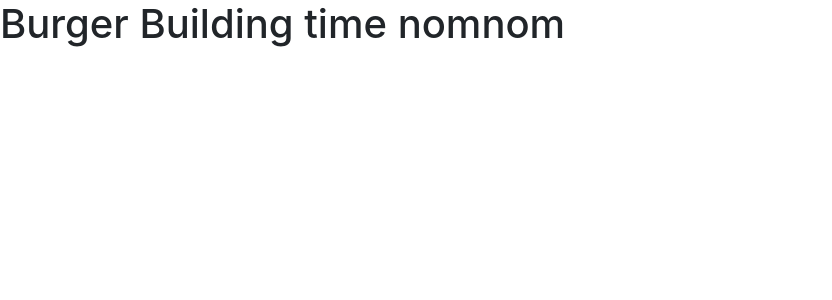
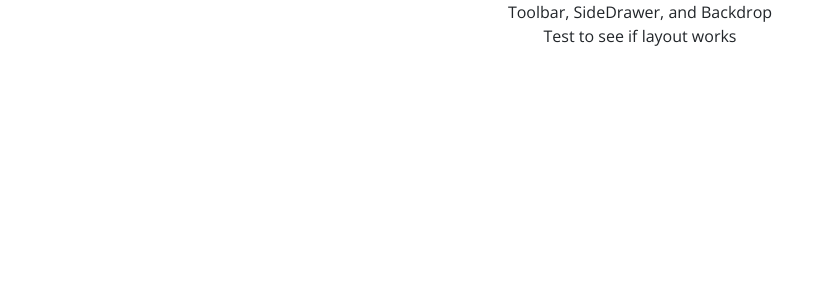
Before and after one commit to saivignesh98/burger-builder, a React (Create React App) app: page / in a window 1280 px wide. Shown: the top 300 px of the page, without its empty margins (0-832 px from the left). Built offline with nearby package versions, Linux system fonts and the light colour scheme.

Commit message:
Added Open Sans font and made the Layout component

```diff
--- a/src/App.js
+++ b/src/App.js
@@ -5,11 +5,16 @@ import 'bootstrap/dist/js/bootstrap.bundle.min';
 import { Navbar } from 'reactstrap';
 import React, { Component } from 'react';
 import './App.css';
+import Layout from './components/Layout';
 
 class App extends Component {
 	render() {
 		return (
-			<h1>Burger Building time nomnom</h1>
+			<div className="App">
+				<Layout>
+					<p>Test to see if layout works</p>
+				</Layout>
+			</div>
 		)
 	}
 }
--- /dev/null
+++ b/src/components/Layout.js
@@ -0,0 +1,12 @@
+import React from 'react';
+
+const Layout = (props) => (
+    <React.Fragment>
+        <div>Toolbar, SideDrawer, and Backdrop</div>
+        <main>
+            {props.children}
+        </main>
+    </React.Fragment>
+)
+
+export default Layout;
--- a/src/index.css
+++ b/src/index.css
@@ -1,6 +1,6 @@
 body {
   margin: 0;
-  font-family: -apple-system, BlinkMacSystemFont, 'Segoe UI', 'Roboto', 'Oxygen',
+  font-family: "Open Sans", -apple-system, BlinkMacSystemFont, 'Segoe UI', 'Roboto', 'Oxygen',
     'Ubuntu', 'Cantarell', 'Fira Sans', 'Droid Sans', 'Helvetica Neue',
     sans-serif;
   -webkit-font-smoothing: antialiased;
```
